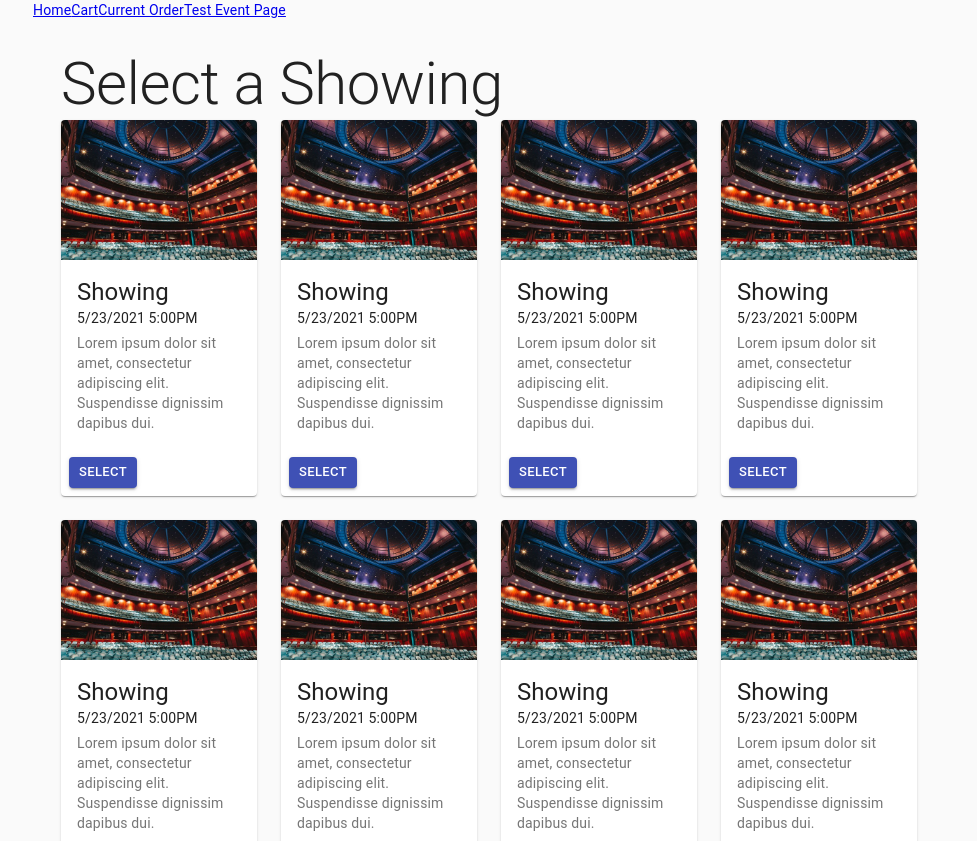
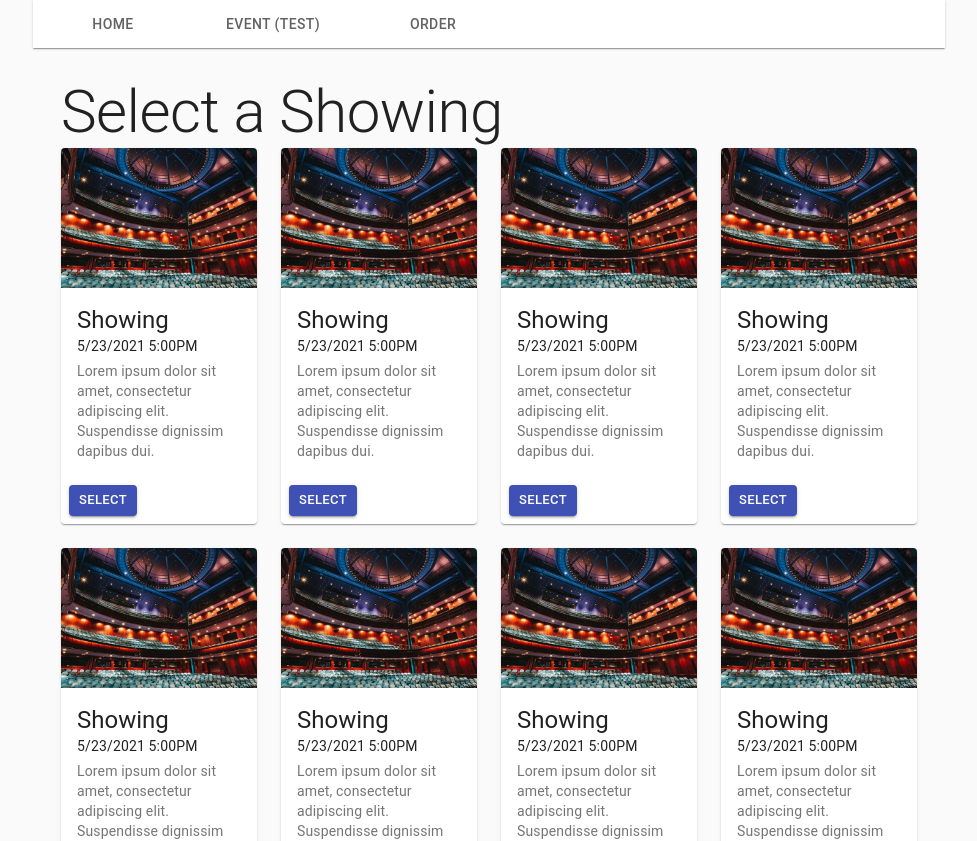
Before and after one commit to wpapsco/capstone-mockup, a React (Create React App) app: page / in a window 1280 px wide. Shown: the top 841 px of the page, without its empty margins (151-1128 px from the left). Built offline with nearby package versions, Linux system fonts and the light colour scheme.

Commit message:
Styled navbar

```diff
--- a/src/app/Navbar.tsx
+++ b/src/app/Navbar.tsx
@@ -1,12 +1,17 @@
+import Paper from '@material-ui/core/Paper'
+import Tabs from '@material-ui/core/Tabs'
+import Tab from '@material-ui/core/Tab'
+
 import { NavLink } from 'react-router-dom'
 
 export default function Navbar()  {
     return (
-        <nav>
-            <NavLink activeClassName="active" to='/'>Home</NavLink>
-            <NavLink to='/cart'>Cart</NavLink>
-            <NavLink to='/order'>Current Order</NavLink>
-            <NavLink to='/event'>Test Event Page</NavLink>
-        </nav>
+        <Paper square>
+            <Tabs>
+                <Tab label="Home" component={NavLink} to="/" />
+                <Tab label="Event (Test)" component={NavLink} to="/event" />
+                <Tab label="Order" component={NavLink} to="/order" />
+            </Tabs>
+        </Paper>
     )
 }
```
